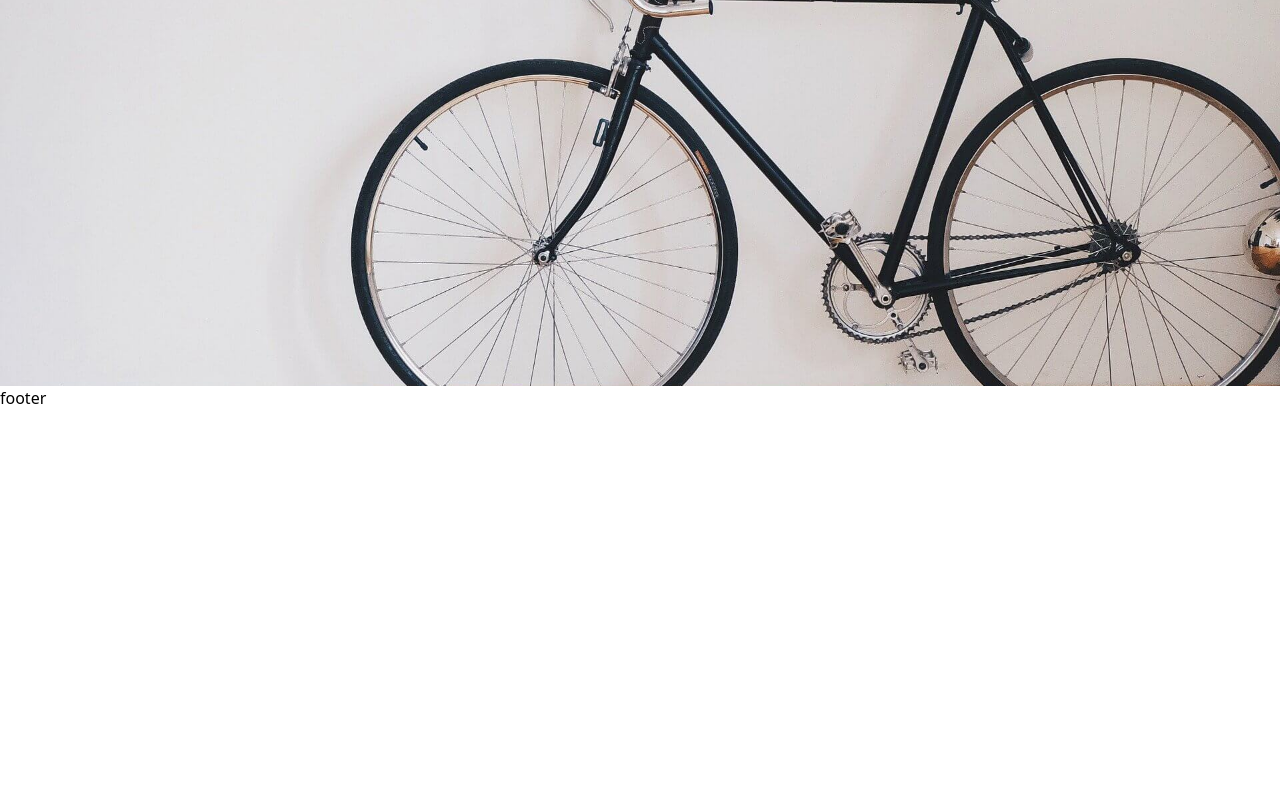
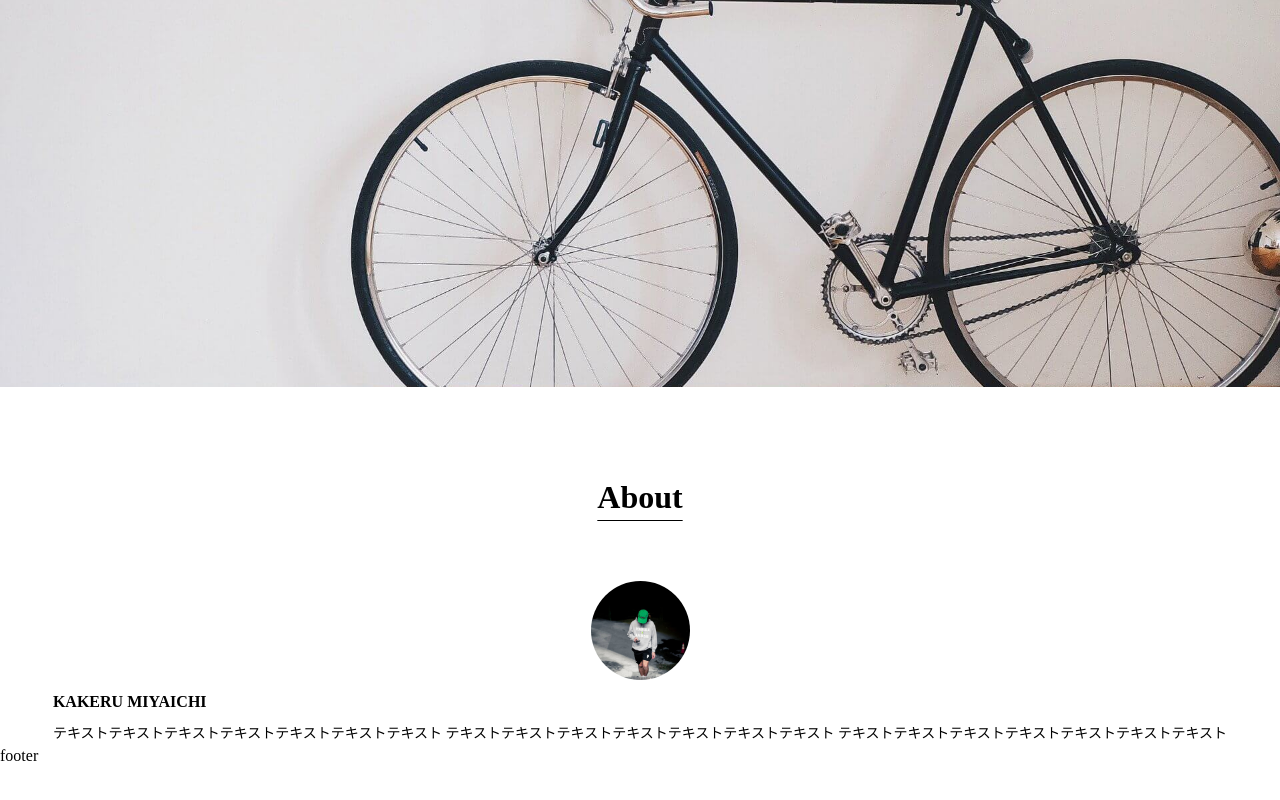
Before and after one commit to zorro901/html-prod-sample, a Next.js app: page / in a window 1280 px wide. Shown: the part 286-1086 px from the top of the page. Built offline with nearby package versions, Linux system fonts and the light colour scheme.

Commit message:
Create About

```diff
--- /dev/null
+++ b/components/about.tsx
@@ -0,0 +1,26 @@
+import Image from "next/image";
+
+const About = () => {
+  return (
+    <section className={'mx-[30px] flex flex-col items-center'}>
+      <div className={'pt-[86px]'}>
+        <h1
+          className={'text-[32px] font-bold leading-normal tracking-normal text-center underline decoration-[.5px] underline-offset-[12px]'}>About</h1>
+      </div>
+      <div className={'flex flex-col justify-center items-center mt-[60px]'}>
+        <Image
+          style={{ borderRadius: '50%' }}
+          src={'/assets/about.jpg'} height={99} width={99}
+        />
+        <div className={'flex flex-col'}>
+          <h3 className={'my-[10px] text-left font-bold'}>KAKERU MIYAICHI</h3>
+          <p className={'text-sm'}>テキストテキストテキストテキストテキストテキストテキスト
+            テキストテキストテキストテキストテキストテキストテキスト
+            テキストテキストテキストテキストテキストテキストテキスト</p>
+        </div>
+      </div>
+    </section>
+  );
+}
+
+export default About;
--- a/pages/index.tsx
+++ b/pages/index.tsx
@@ -1,13 +1,15 @@
 import type { NextPage } from 'next'
 import Header from "../components/header";
 import Hero from "../components/hero";
+import About from "../components/about";
 
 const Home: NextPage = () => {
   return (
-    <div className={'h-[200vh]'}>
+    <div className={'h-[200vh] font-meiryo'}>
       <Header />
       <main>
         <Hero/>
+        <About/>
       </main>
       <div className={'h-3'}>footer</div>
     </div>
```
